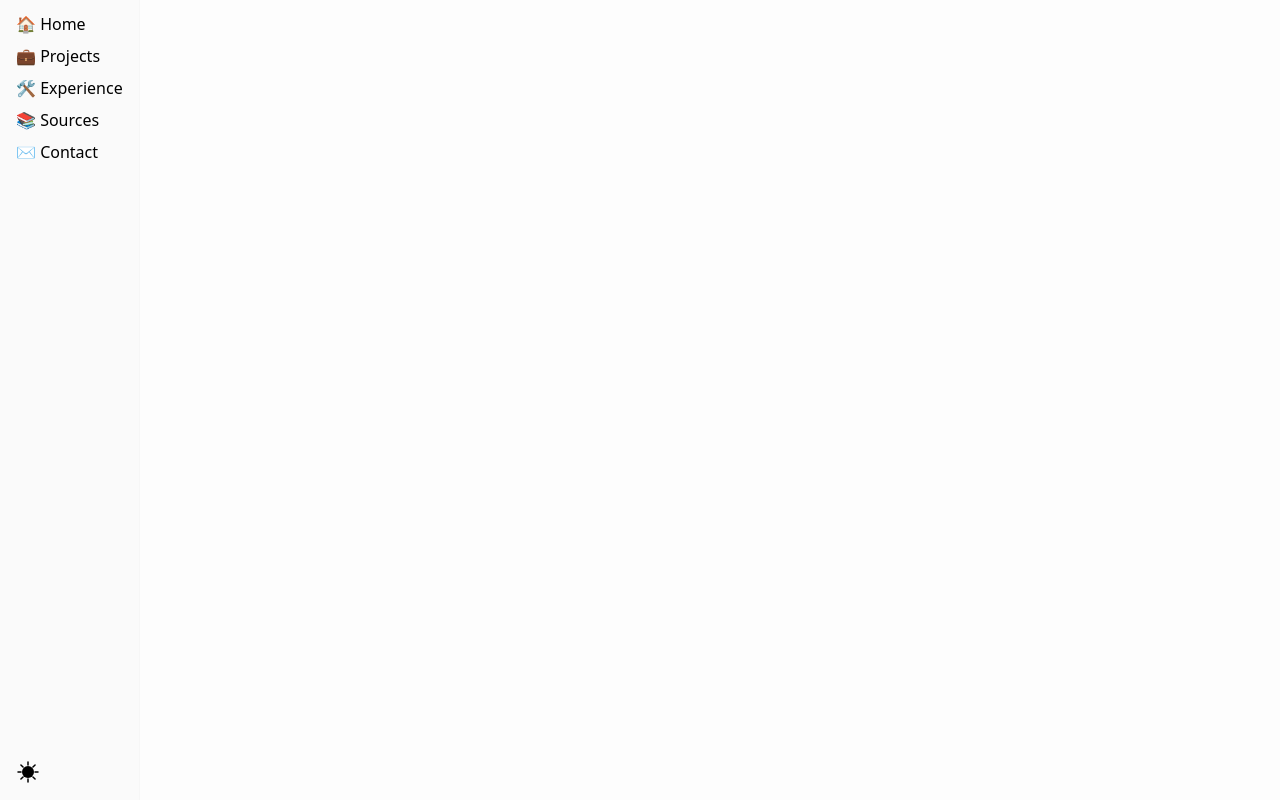
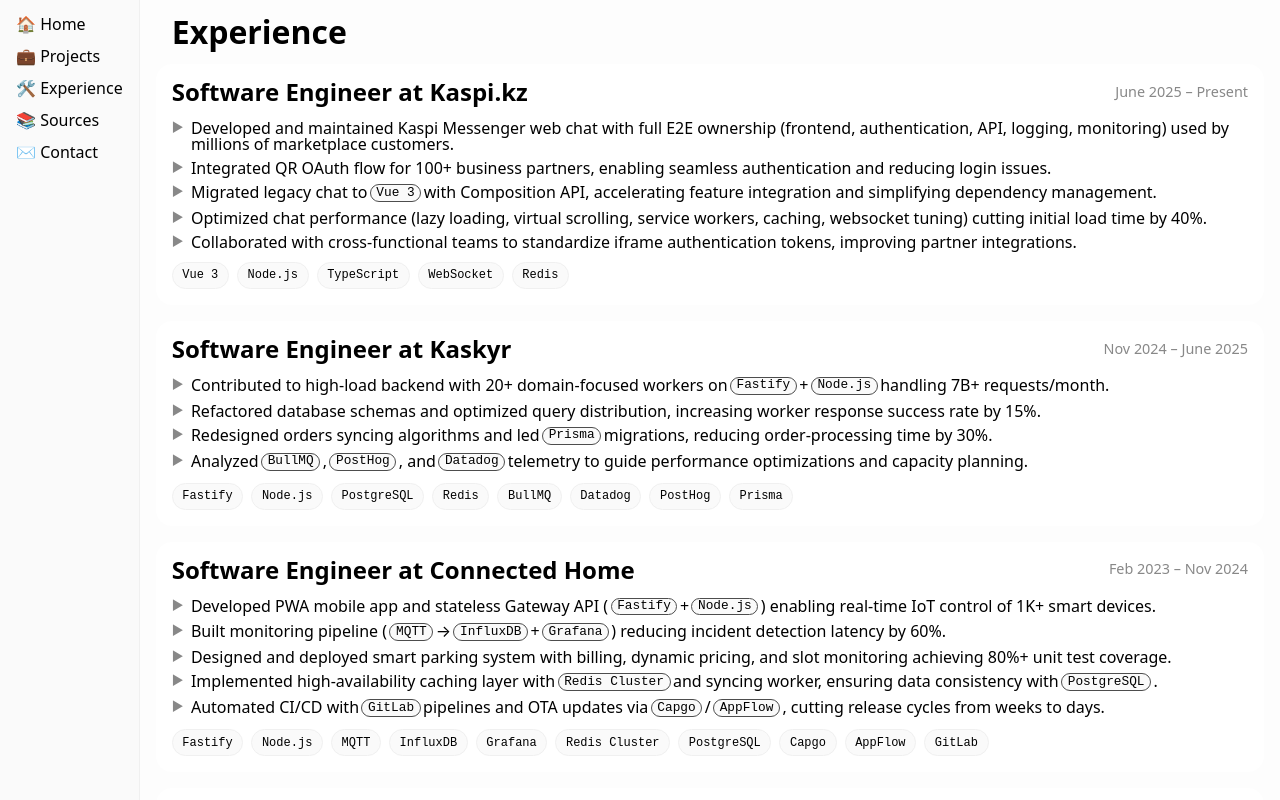
Before and after one commit to magzhawn/web-portfolio, a Vue app: page /experience in a window 1280 px wide. Shown: the top 800 px of the page. Built offline with nearby package versions, Linux system fonts and the light colour scheme.

Commit message:
added exp

```diff
--- a/index.html
+++ b/index.html
@@ -1,13 +1,17 @@
 <!doctype html>
 <html lang="en">
+
 <head>
   <meta charset="UTF-8" />
   <link rel="icon" type="image/svg+xml" href="/vite.svg" />
+  <link href="https://fonts.googleapis.com/css2?family=Raleway:wght@400;500;600;700&display=swap" rel="stylesheet">
   <meta name="viewport" content="width=device-width, initial-scale=1, maximum-scale=1, user-scalable=no">
   <title>Magzhan Esentaev</title>
 </head>
+
 <body>
   <div id="app"></div>
   <script type="module" src="/src/main.ts"></script>
 </body>
+
 </html>
--- a/src/assets/styles/main.css
+++ b/src/assets/styles/main.css
@@ -1,9 +1,11 @@
 :root {
     --bg-color: #fdfdfd;
     --bg-color-secondary: #fafafa;
+    --bg-color-absolute: #fff;
     --text-color: #000000;
     --text-color-secondary: #b7b7b7;
-    --border-color: #f6f6f6;
+    --border-color: #f0f0f0;
+    --border-color-contrast: #4d4d4d;
     --hover-bg-color: #efefef;
 
     --bg-color-success: #699a6a;
@@ -21,8 +23,12 @@
     --bg-color: #090909;
     --bg-color-secondary: #0a0a0a;
     --text-color: #f1f1f1;
-    --border-color: #0d0d0d;
-    --hover-bg-color: #151515;
+    --border-color: #000000;
+    --border-color-contrast: #7a7a7a;
+
+    --hover-bg-color: #1e1e1e;
+    --bg-color-absolute: #0d0d0d;
+
 }
 
 html {
@@ -64,37 +70,37 @@
 
 h1 {
     font-size: 2rem;
-    margin: 0 0 0.5em 0;
+    margin: 0;
 }
 
 h2 {
     font-size: 1.75rem;
-    margin: 0 0 0.5em 0;
+    margin: 0;
 }
 
 h3 {
     font-size: 1.5rem;
-    margin: 0 0 0.5em 0;
+    margin: 0;
 }
 
 h4 {
     font-size: 1.25rem;
-    margin: 0 0 0.5em 0;
+    margin: 0;
 }
 
 h5 {
     font-size: 1rem;
-    margin: 0 0 0.5em 0;
+    margin: 0;
 }
 
 h6 {
     font-size: 0.875rem;
-    margin: 0 0 0.5em 0;
+    margin: 0;
 }
 
 p {
     font-size: var(--font-size-medium);
-    margin: 0 0 1em 0;
+    margin: 0;
 }
 
 small {
@@ -111,5 +117,6 @@
 }
 
 #app {
+    /* font-family: 'Raleway', sans-serif; */
     font-family: system-ui, -apple-system, BlinkMacSystemFont, 'Segoe UI', Roboto, Oxygen, Ubuntu, Cantarell, 'Open Sans', 'Helvetica Neue', sans-serif;
 }
--- a/src/view/ContactView.vue
+++ b/src/view/ContactView.vue
@@ -1,7 +1,23 @@
-<script setup lang="ts"></script>
+<script setup lang="ts">
+
+
+</script>
 
 <template>
+    <div class="contact">
+        <h1 class="title">Contact</h1>
 
+    </div>
 </template>
 
-<style scoped></style>
+<style scoped>
+.contact {
+    display: flex;
+    flex-direction: column;
+    gap: 1rem;
+}
+
+.title {
+    padding-left: 1rem;
+}
+</style>
--- a/src/view/ExperienceView.vue
+++ b/src/view/ExperienceView.vue
@@ -1,7 +1,191 @@
-<script setup lang="ts"></script>
+<script setup lang="ts">
+const experiences = [
+  {
+    company: "Kaspi.kz",
+    role: "Software Engineer",
+    duration: "June 2025 – Present",
+    description: [
+      "Developed and maintained Kaspi Messenger web chat with full E2E ownership (frontend, authentication, API, logging, monitoring) used by millions of marketplace customers.",
+      "Integrated QR OAuth flow for 100+ business partners, enabling seamless authentication and reducing login issues.",
+      "Migrated legacy chat to Vue 3 with Composition API, accelerating feature integration and simplifying dependency management.",
+      "Optimized chat performance (lazy loading, virtual scrolling, service workers, caching, websocket tuning) cutting initial load time by 40%.",
+      "Collaborated with cross-functional teams to standardize iframe authentication tokens, improving partner integrations."
+    ],
+    stack: ["Vue 3", "Node.js", "TypeScript", "WebSocket", "Redis"],
+    website: "https://kaspi.kz"
+  },
+  {
+    company: "Kaskyr",
+    role: "Software Engineer",
+    duration: "Nov 2024 – June 2025",
+    description: [
+      "Contributed to high-load backend with 20+ domain-focused workers on Fastify + Node.js handling 7B+ requests/month.",
+      "Refactored database schemas and optimized query distribution, increasing worker response success rate by 15%.",
+      "Redesigned orders syncing algorithms and led Prisma migrations, reducing order-processing time by 30%.",
+      "Analyzed BullMQ, PostHog, and Datadog telemetry to guide performance optimizations and capacity planning."
+    ],
+    stack: ["Fastify", "Node.js", "PostgreSQL", "Redis", "BullMQ", "Datadog", "PostHog", "Prisma"],
+    website: "https://kaskyr.com"
+  },
+  {
+    company: "Connected Home",
+    role: "Software Engineer",
+    duration: "Feb 2023 – Nov 2024",
+    description: [
+      "Developed PWA mobile app and stateless Gateway API (Fastify + Node.js) enabling real-time IoT control of 1K+ smart devices.",
+      "Built monitoring pipeline (MQTT → InfluxDB + Grafana) reducing incident detection latency by 60%.",
+      "Designed and deployed smart parking system with billing, dynamic pricing, and slot monitoring achieving 80%+ unit test coverage.",
+      "Implemented high-availability caching layer with Redis Cluster and syncing worker, ensuring data consistency with PostgreSQL.",
+      "Automated CI/CD with GitLab pipelines and OTA updates via Capgo/AppFlow, cutting release cycles from weeks to days."
+    ],
+    stack: ["Fastify", "Node.js", "MQTT", "InfluxDB", "Grafana", "Redis Cluster", "PostgreSQL", "Capgo", "AppFlow", "GitLab"],
+    website: "https://connectedhome.kz/ru"
+  },
+  {
+    company: "NFactorial Programming School",
+    role: "Instructing Mentor",
+    duration: "May 2022 – Nov 2024",
+    description: [
+      "Taught data structures and algorithms (Java) to 100+ students through lectures and seminars.",
+      "Guided student projects on recursive graphics, simulations, image classification, and graph theory, improving internship placement outcomes."
+    ],
+    stack: ["Java", "Teaching", "Algorithms"],
+    website: "https://www.nfactorial.school/"
+  }
+]
+
+function highlightTech(text: string, stack: string[]): string {
+  let result = text
+  stack.forEach(tech => {
+    const regex = new RegExp(`\\b${tech.replace(/\+/g, '\\+')}\\b`, "g")
+    result = result.replace(
+      regex,
+      `<span class="inline-tech">${tech}</span>`
+    )
+  })
+  return result
+}
+</script>
 
 <template>
+  <div class="experience">
+    <h1 class="title">Experience</h1>
+    <div v-for="experience in experiences" class="experience-item" :key="experience.company">
+      <div class="item-header">
+        <h3>
+          {{ experience.role }} at
+          <span class="company">{{ experience.company }}</span>
+        </h3>
+        <p class="duration">{{ experience.duration }}</p>
+      </div>
 
+      <div class="description">
+        <span
+          v-for="item in experience.description"
+          :key="item"
+          v-html="highlightTech(item, experience.stack)"
+          class="description-item"
+        />
+      </div>
+
+      <div class="stack">
+        <span v-for="item in experience.stack" :key="item" class="stack-item">
+          {{ item }}
+        </span>
+      </div>
+    </div>
+  </div>
 </template>
 
-<style scoped></style>
+<style scoped>
+.title {
+  padding-left: 1rem;
+}
+
+.experience {
+  display: flex;
+  flex-direction: column;
+  gap: 1rem;
+}
+
+.experience-item {
+  background-color: var(--bg-color-absolute);
+  padding: 1rem;
+  border-radius: 1rem;
+}
+
+.item-header {
+  display: flex;
+  justify-content: space-between;
+  align-items: center;
+  margin-bottom: 1rem;
+}
+
+.company {
+  font-weight: 700;
+}
+
+.company:hover {
+  text-decoration: underline;
+}
+
+.duration {
+  font-size: 0.9rem;
+  color: var(--text-muted, #888);
+}
+
+.description {
+  display: flex;
+  flex-direction: column;
+  gap: 0.5rem;
+  font-size: 1rem;
+  margin-bottom: 0.75rem;
+}
+
+.description-item {
+  display: flex;
+  align-items: start;
+  position: relative;
+  padding-left: 1.2rem;
+}
+
+/* ▶️ Triangle before each description */
+.description-item::before {
+  content: "▶";
+  position: absolute;
+  left: 0;
+  color: var(--text-muted, #888);
+  font-size: 0.8rem;
+  line-height: 1.2;
+}
+
+:deep(.inline-tech) {
+  display: inline-block;
+  background-color: var(--bg-color-secondary);
+  border: 1px solid var(--border-color-contrast);
+  border-radius: 1rem;
+  padding: 0.1rem 0.35rem;
+  margin: 0 0.15rem;
+  font-family: monospace;
+  font-size: 0.8rem;
+  font-weight: 500;
+  color: var(--text-color);
+}
+
+/* Stack list below each experience */
+.stack {
+  display: flex;
+  flex-wrap: wrap;
+  gap: 0.5rem;
+}
+
+.stack-item {
+  background-color: var(--bg-color-secondary);
+  padding: 0.4rem 0.6rem;
+  border-radius: 1rem;
+  border: 1px solid var(--border-color);
+  font-family: monospace;
+  font-size: 0.75rem;
+  color: var(--text-color);
+}
+</style>
--- a/src/view/HomeView.vue
+++ b/src/view/HomeView.vue
@@ -5,13 +5,19 @@
 
 <template>
     <div class="home">
+        <h1 class="title">Welcome to Magzhan's webpage!</h1>
+
     </div>
 </template>
 
 <style scoped>
 .home {
-    padding: 68px 16px 0 16px;
-    overflow-x: hidden;
-    position: relative;
+    display: flex;
+    flex-direction: column;
+    gap: 1rem;
+}
+
+.title {
+    padding-left: 1rem;
 }
 </style>
--- a/src/view/ProjectsView.vue
+++ b/src/view/ProjectsView.vue
@@ -1,7 +1,23 @@
-<script setup lang="ts"></script>
+<script setup lang="ts">
+
+
+</script>
 
 <template>
+    <div class="projects">
+        <h1 class="title">Projects</h1>
 
+    </div>
 </template>
 
-<style scoped></style>
+<style scoped>
+.projects {
+    display: flex;
+    flex-direction: column;
+    gap: 1rem;
+}
+
+.title {
+    padding-left: 1rem;
+}
+</style>
--- a/src/view/SourcesView.vue
+++ b/src/view/SourcesView.vue
@@ -1,7 +1,23 @@
-<script setup lang="ts"></script>
+<script setup lang="ts">
+
+
+</script>
 
 <template>
+    <div class="sources">
+        <h1 class="title">Sources</h1>
 
+    </div>
 </template>
 
-<style scoped></style>
+<style scoped>
+.sources {
+    display: flex;
+    flex-direction: column;
+    gap: 1rem;
+}
+
+.title {
+    padding-left: 1rem;
+}
+</style>
```
Lines whose indentation alone changed are shown as unchanged.
